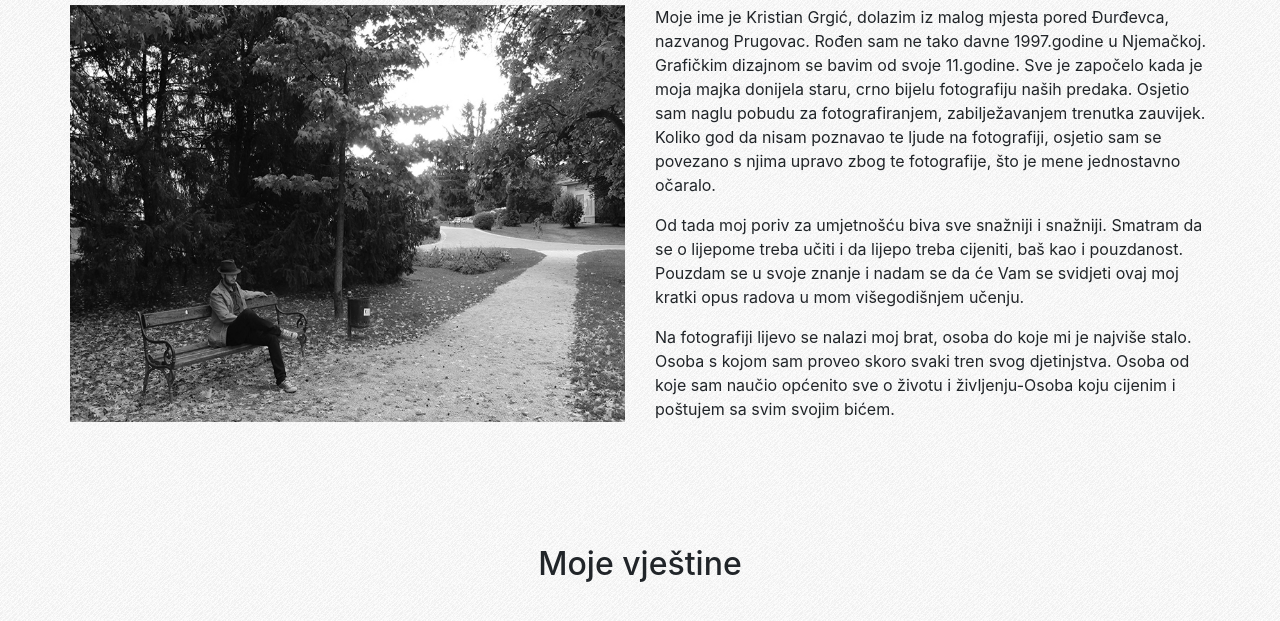
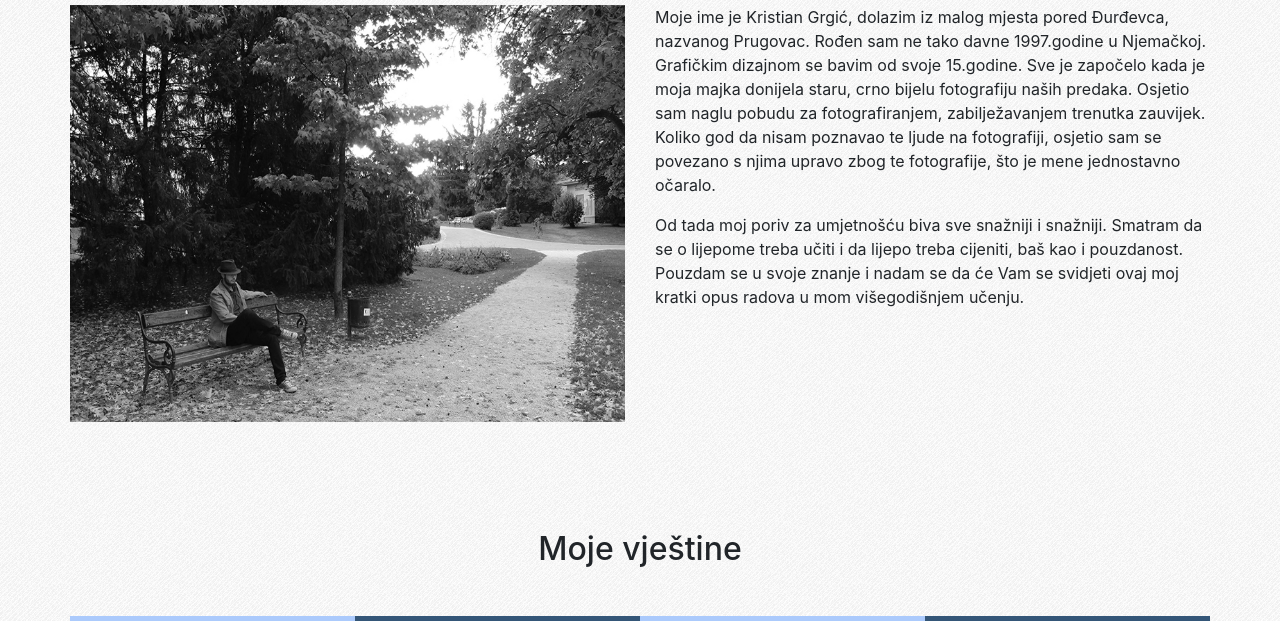
Before and after one commit to Krigrgic/mojweb, a plain HTML site: page o_meni.html in a window 1280 px wide. Shown: the part 611-1232 px from the top of the page. Drawn offline with Linux system fonts and the light colour scheme.

Commit message:
Add files via upload

```diff
--- a/o_meni.html
+++ b/o_meni.html
@@ -48,9 +48,9 @@
 						<img src="slike/6_mala.jpg" class="img-fluid">
 					</div>
 					<div class="col-md-6">
-						<p>Moje ime je Kristian Grgić, dolazim iz malog mjesta pored Đurđevca, nazvanog Prugovac. Rođen sam ne tako davne 1997.godine u Njemačkoj. Grafičkim dizajnom se bavim od svoje 11.godine. Sve je započelo kada je moja majka donijela staru, crno bijelu fotografiju naših predaka. Osjetio sam naglu pobudu za fotografiranjem, zabilježavanjem trenutka zauvijek. Koliko god da nisam poznavao te ljude na fotografiji, osjetio sam se povezano s njima upravo zbog te fotografije, što je mene jednostavno očaralo.</p>
+						<p>Moje ime je Kristian Grgić, dolazim iz malog mjesta pored Đurđevca, nazvanog Prugovac. Rođen sam ne tako davne 1997.godine u Njemačkoj. Grafičkim dizajnom se bavim od svoje 15.godine. Sve je započelo kada je moja majka donijela staru, crno bijelu fotografiju naših predaka. Osjetio sam naglu pobudu za fotografiranjem, zabilježavanjem trenutka zauvijek. Koliko god da nisam poznavao te ljude na fotografiji, osjetio sam se povezano s njima upravo zbog te fotografije, što je mene jednostavno očaralo.</p>
                         <p>Od tada moj poriv za umjetnošću biva sve snažniji i snažniji. Smatram da se o lijepome treba učiti i da lijepo treba cijeniti, baš kao i pouzdanost. Pouzdam se u svoje znanje i nadam se da će Vam se svidjeti ovaj moj kratki opus radova u mom višegodišnjem učenju. </p>
-                        <p>Na fotografiji lijevo se nalazi moj brat, osoba do koje mi je najviše stalo. Osoba s kojom sam proveo skoro svaki tren svog djetinjstva. Osoba od koje sam naučio općenito sve o životu i življenju-Osoba koju cijenim i poštujem sa svim svojim bićem.</p>
+
 					</div>
 				</div>
 			</div>
```
